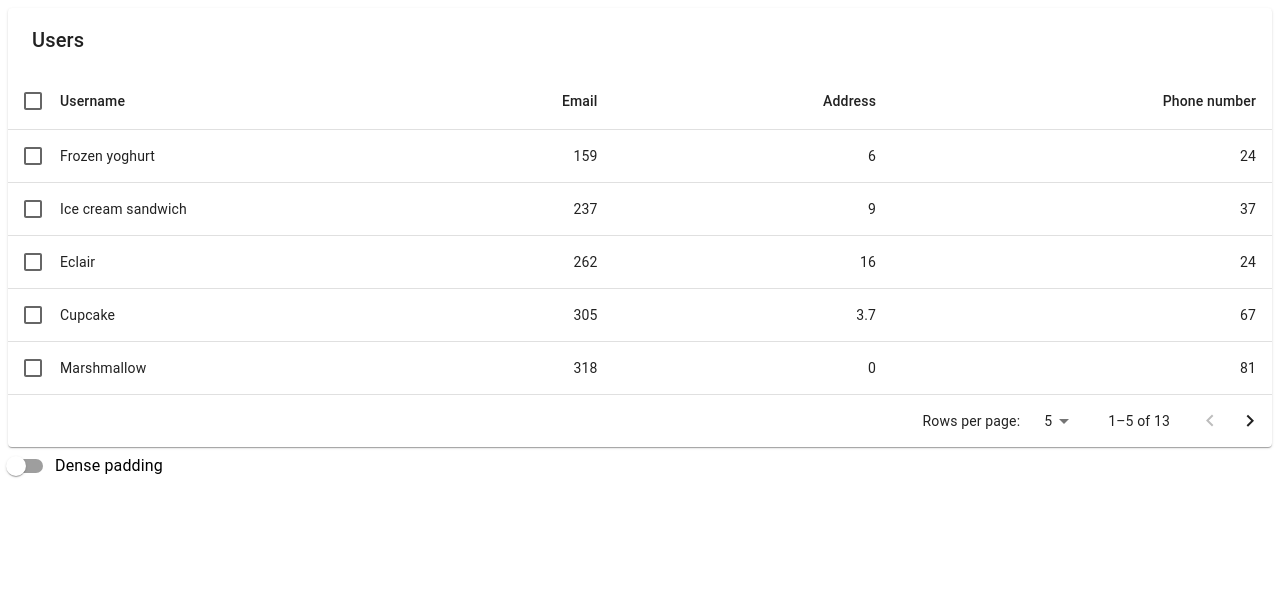
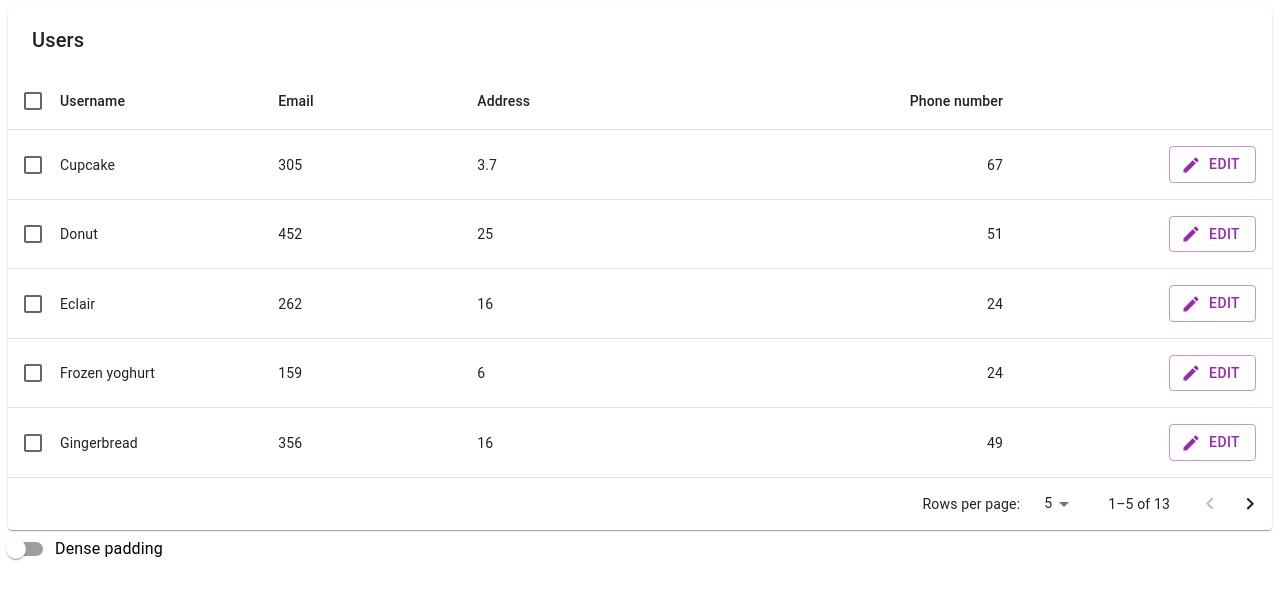
Before and after one commit to SavenokOA/ProbationUserList, a React (Vite) app: page / in a window 1280 px wide. Shown: the top 600 px of the page. Built offline with nearby package versions, Linux system fonts and the light colour scheme.

Commit message:
feat: add RTK Query to fetch users

```diff
--- a/src/components/TableHead/TableHead.jsx
+++ b/src/components/TableHead/TableHead.jsx
@@ -19,13 +19,13 @@ const headCells = [
   },
   {
     id: 'email',
-    numeric: true,
+    numeric: false,
     disablePadding: false,
     label: 'Email'
   },
   {
     id: 'address',
-    numeric: true,
+    numeric: false,
     disablePadding: false,
     label: 'Address'
   },
@@ -34,6 +34,12 @@ const headCells = [
     numeric: true,
     disablePadding: false,
     label: 'Phone number'
+  },
+  {
+    id: 'edit-column',
+    numeric: false,
+    disablePadding: false,
+    label: ''
   }
 ];
 
--- a/src/components/TableRow/TableRow.jsx
+++ b/src/components/TableRow/TableRow.jsx
@@ -1,11 +1,10 @@
 import React from 'react';
-import { TableCell, Checkbox, TableRow as MuiTableRow } from '@mui/material';
+import { TableCell, Checkbox, Button, TableRow as MuiTableRow } from '@mui/material';
+import EditIcon from '@mui/icons-material/Edit';
 
 export const TableRow = ({ handleClick, isItemSelected, row, labelId }) => (
   <MuiTableRow
     hover
-    onClick={(event) => handleClick(event, row.name)}
-    role="checkbox"
     aria-checked={isItemSelected}
     tabIndex={-1}
     key={row.name}
@@ -13,6 +12,8 @@ export const TableRow = ({ handleClick, isItemSelected, row, labelId }) => (
   >
     <TableCell padding="checkbox">
       <Checkbox
+        role="checkbox"
+        onClick={(event) => handleClick(event, row.name)}
         color="primary"
         checked={isItemSelected}
         inputProps={{
@@ -23,8 +24,13 @@ export const TableRow = ({ handleClick, isItemSelected, row, labelId }) => (
     <TableCell component="th" id={labelId} scope="row" padding="none">
       {row.name}
     </TableCell>
-    <TableCell align="right">{row.calories}</TableCell>
-    <TableCell align="right">{row.fat}</TableCell>
+    <TableCell align="left">{row.calories}</TableCell>
+    <TableCell align="left">{row.fat}</TableCell>
     <TableCell align="right">{row.carbs}</TableCell>
+    <TableCell align="right">
+      <Button color="secondary" variant="outlined" startIcon={<EditIcon />}>
+        Edit
+      </Button>
+    </TableCell>
   </MuiTableRow>
 );
--- a/src/features/UsersTable/UsersTable.jsx
+++ b/src/features/UsersTable/UsersTable.jsx
@@ -31,7 +31,7 @@ const rows = [
 
 export function UsersTable() {
   const [order, setOrder] = React.useState('asc');
-  const [orderBy, setOrderBy] = React.useState('calories');
+  const [orderBy, setOrderBy] = React.useState('name');
   const [selected, setSelected] = React.useState([]);
   const [page, setPage] = React.useState(0);
   const [dense, setDense] = React.useState(false);
```
